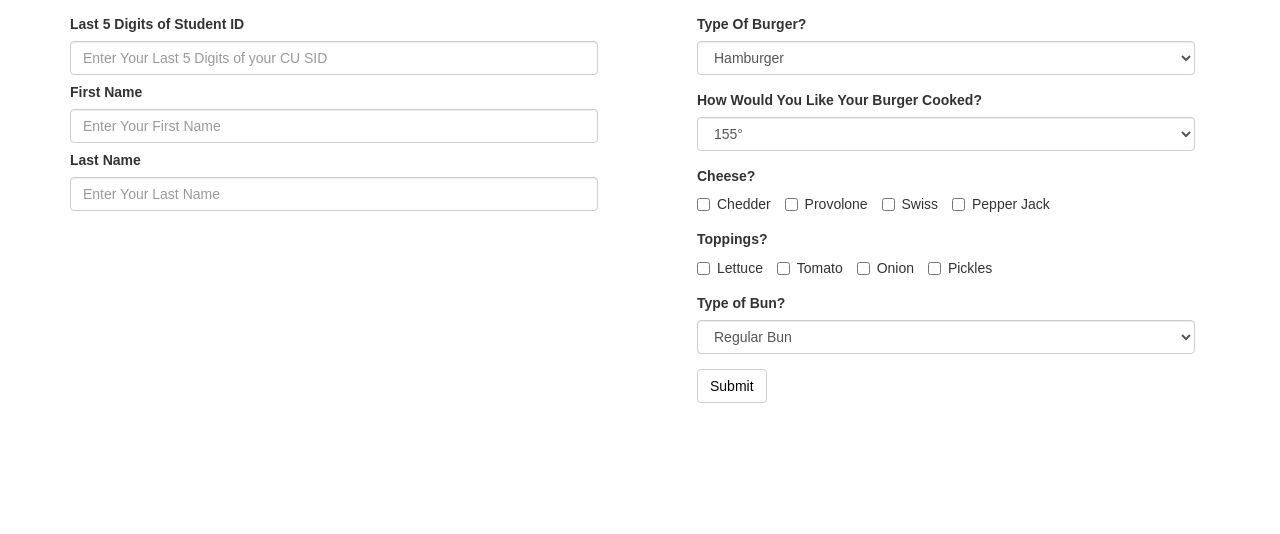
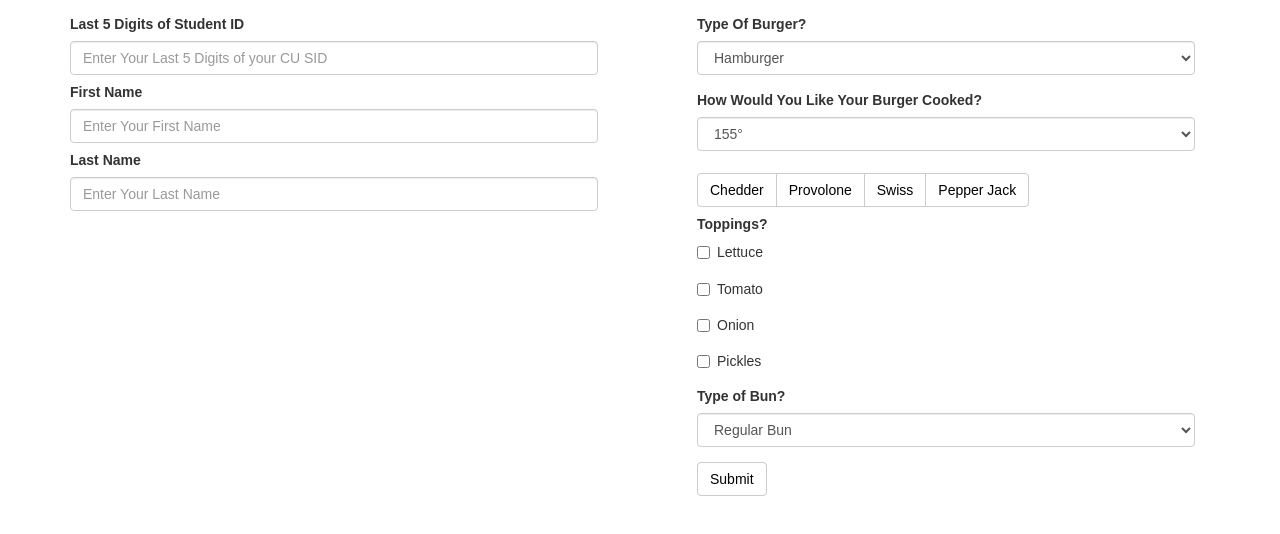
Before and after one commit to cameronetaylor6/BuffBurgers, a website: page html/index.html in a window 1280 px wide. Shown: the part 254-788 px from the top of the page. Drawn offline with nearby package versions, Linux system fonts and the light colour scheme; some packages are replaced by stand-ins of ours; files that its build step writes are made by us from their sources; a script that the page names is missing; files whose address does not match are found by name.

Commit message:
Fixed cheese, topping, bun ID's, reformated, and updated to heroku

```diff
--- a/html/index.html
+++ b/html/index.html
@@ -23,12 +23,20 @@
         <script>
 
             function alert(){
+                var cheeses = $('#cheese label.active input').val();
+                var lettuce = $('#lettuce input:checkbox:checked').val();
+                var tomato = $('#tomato input:checkbox:checked').val();
+                var onion = $('#onion input:checkbox:checked').val();
+                var pickle = $('#pickles input:checkbox:checked').val();
                 var order = {
                     firstName: document.getElementById('first_name').value,
                     lastName: document.getElementById('last_name').value,
                     cuID: document.getElementById('ID').value,
                     burger: document.getElementById('burger').value,
-					temperature: document.getElementById('temp').value
+                    temperature: document.getElementById('temp').value,
+                    cheese: cheeses,
+                    burgerBun: document.getElementById('bun').value,
+                    topping: [lettuce, tomato, onion, pickle],
                 }
                 //calls USD Bitcoin value from backend.
                 $.ajax({
@@ -54,21 +62,10 @@
             if(document.getElementById('burger').value == "") failed = true;
             if(document.getElementById('temp').value == "") failed = true;
             if(failed) console.log("Expected a fully filled form");
+            if(failed) swal("Please fill out form completley", "error");
+            if(!failed) alert();
         }
 
-	//Function tests if the customer selected too many cheeses
-	function testMultipleCheese(){
-		var checkedValue = null;
-		var inputElements = document.getElementsByClassName('cheese');
-		var numberOfCheese = 0;
-		for(var i=0; inputElements[i]; ++i){
-      if(inputElements[i].checked){
-          checkedValue = inputElements[i].value;
-          numberOfCheese += 1;
-      }
-		}
-		if(numberOfCheese > 1) console.log("Expected only one cheese");
-	}
             </script>
 
         <img src="img/BuffBurgers.png" alt="BuffBurgers logo">
@@ -113,34 +110,42 @@
                             <option>175&deg;</option>
                         </select>
                     </div>
-				<div class="form-group">
-					<label for="cheese">Cheese?</label>
+                    <div class="btn-group" id="cheese" data-toggle="buttons">
+                        <label class="btn btn-default blue">
+                            <input type="radio" class="toggle" value="Ched"> Chedder
+                                </label>
+                        <label class="btn btn-default blue">
+                            <input type="radio" class="toggle" value="Prov"> Provolone
+                                </label>
+                        <label class="btn btn-default blue">
+                            <input type="radio" class="toggle" value="Swiss"> Swiss
+                                </label>
+                        <label class="btn btn-default blue">
+                            <input type="radio" class="toggle" value="Pep"> Pepper Jack
+                                </label>
+                    </div>
+                    <div class="form-group" id="lettuce" data-toggle="buttons">
+                        <label for="toppings">Toppings?</label>
                         <div class="checkbox-inline">
-						<input class="cheese" type = "checkbox" value="cheddar" id="cheddar">Chedder
-					</div>
-					<div class="checkbox-inline">
-						<input class="cheese" type="checkbox" value="provolone">Provolone
-					</div>
-					<div class="checkbox-inline">
-						<input class="cheese" type="checkbox" value="swiss">Swiss
-					</div>
-					<div class="checkbox-inline">
-						<input class="cheese" type="checkbox" value="pepper jack">Pepper Jack
+                            <input type="checkbox" class="toggle" value="Let">Lettuce
                                 </div>
                     </div>
-				<div class="form-group">
-					<label for="toppings">Toppings?</label>
+
+                    <div class="form-group" id="tomato" data-toggle="buttons">
                         <div class="checkbox-inline">
-						<input type="checkbox" value="">Lettuce
+                            <input type="checkbox" class="toggle" value="To">Tomato
                                 </div>
+                    </div>
+
+                    <div class="form-group" id="onion" data-toggle="buttons">
                         <div class="checkbox-inline">
-						<input type="checkbox" value="">Tomato
+                            <input type="checkbox" class="toggle" value="On">Onion
                                 </div>
+                    </div>
+
+                    <div class="form-group" id="pickles" data-toggle="buttons">
                         <div class="checkbox-inline">
-						<input type="checkbox" value="">Onion
-					</div>
-					<div class="checkbox-inline">
-						<input type="checkbox" value="">Pickles
+                            <input type="checkbox" class="toggle" value="Pi">Pickles
                                 </div>
                     </div>
                     <div class = "form-group">
@@ -151,7 +156,7 @@
                             <option>Gluten Free Bun</option>
                         </select>
                     </div>
-				<button type="submit" class="btn btn-default" onclick="alert(); testFilledForm(); testMultipleCheese();">Submit</button>
+                    <button type="submit" class="btn btn-default" onclick="testFilledForm();">Submit</button>
                 </div>
             </div>
 
--- a/index.js
+++ b/index.js
@@ -19,6 +19,7 @@ app.post('/place', function(req, res){
 				var data = req.body;
 				console.log(data);
 				collection.insert(data);
+				db.close;
 		});
 });
 /*
```
Lines whose indentation alone changed are shown as unchanged.
